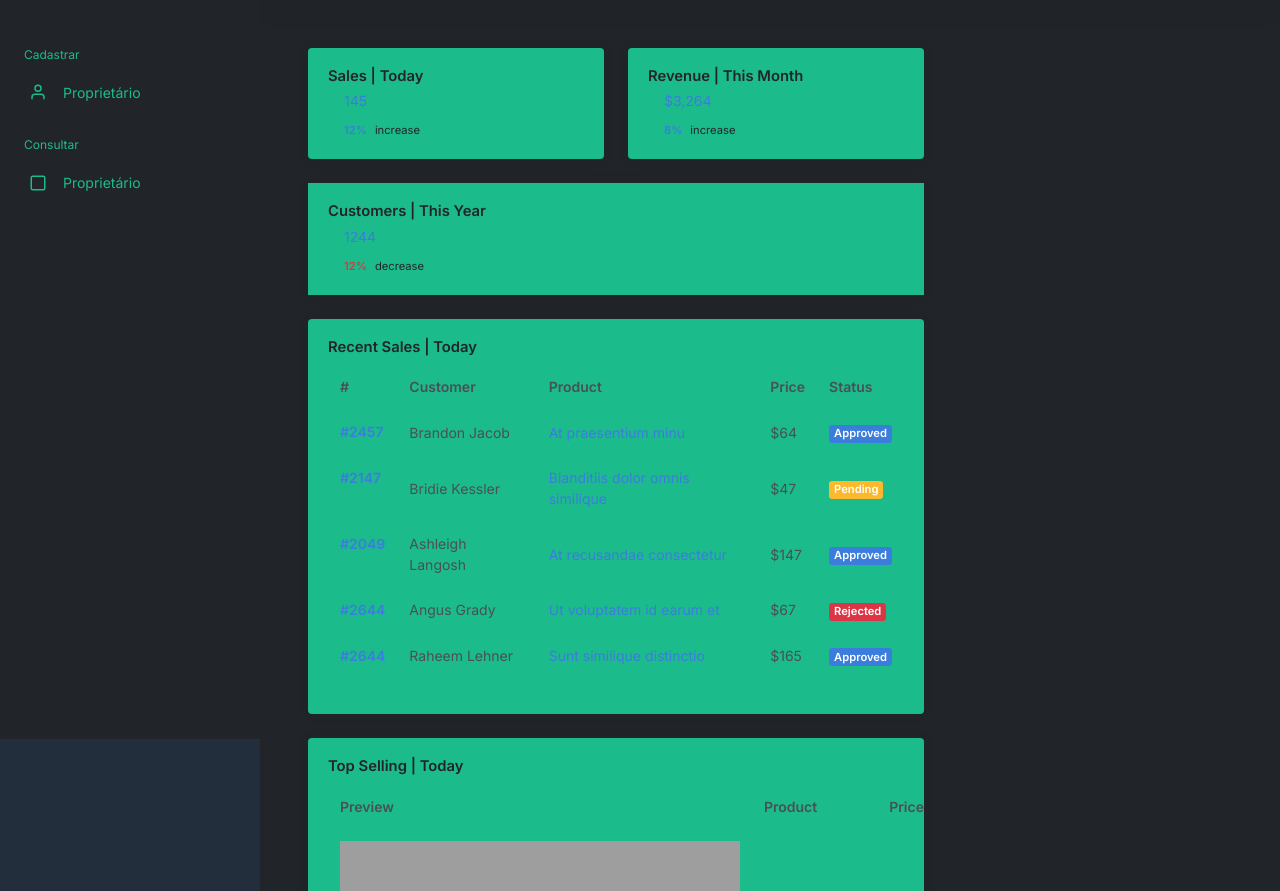
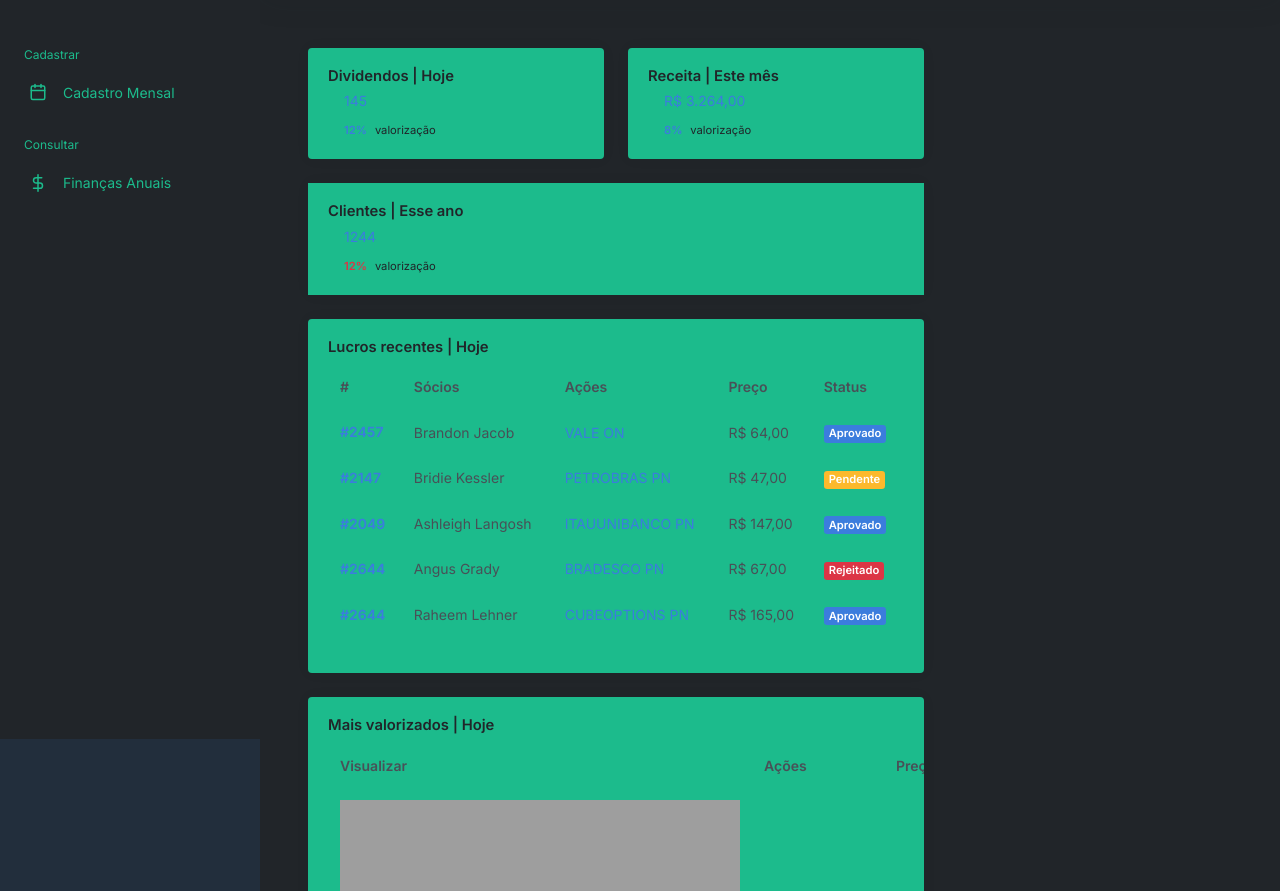
Before and after one commit to leoangonese/cube-fp, a PHP site: page /view/index.php in a window 1280 px wide. Shown: the part 61-952 px from the top of the page. Run offline with PHP 8.4, Linux system fonts and the light colour scheme; grey boxes are pictures that could not be loaded.

Commit message:
ajusted text

```diff
--- a/view/cadProprietario.php
+++ b/view/cadProprietario.php
@@ -40,7 +40,7 @@ session_start();
                 <div class="container-fluid p-0">
 
                     <div class="mb-3">
-                        <h1 class="h3 d-inline align-middle text-success">CADASTRO DE PROPRIETÁRIO</h1>
+                        <h1 class="h3 d-inline align-middle text-success">CADASTRO DE MENSAL</h1>
                     </div>
                     <form action="../controller/registrar.php" method="GET">
                         <div class="row">
@@ -48,7 +48,7 @@ session_start();
                             <div class="col-12 col-lg-8 ">
                                 <div class="card bg-success">
                                     <div class="card-header bg-success">
-                                        <h5 class="card-title mb-0 text-dark">Mes</h5>
+                                        <h5 class="card-title mb-0 text-dark">Mês</h5>
                                     </div>
                                     <div class="card-body">
                                         <select name="mes" class="form-control bg-dark text-success border-dark">
@@ -112,7 +112,7 @@ session_start();
                                     <div class="card-body">
                                         <input type="text" name="dividendos"
                                             class="form-control bg-dark text-success border-dark"
-                                            placeholder="Digite o Mes">
+                                            placeholder="Digite os seus dividendos">
                                     </div>
                                 </div>
                             </div>
--- a/view/conProprietario.php
+++ b/view/conProprietario.php
@@ -39,7 +39,7 @@ session_start();
                 <div class="container-fluid p-0">
 
                     <div class="mb-3">
-                        <h1 class="h3 d-inline align-middle text-success">CONSULTA PROPRIETÁRIO</h1>
+                        <h1 class="h3 d-inline align-middle text-success">FINANÇAS ANUAIS</h1>
                     </div>
                     <div class="row">
                         <div class="col-12 col-lg-6">
@@ -64,7 +64,6 @@ session_start();
                                     </div>
                                     <div class="col-12 col-lg-6">
                                         <button class="btn btn-outline-success" type="submit">BUSCAR</button>
-                                        <button class="btn btn-outline-danger" type="cancel">LIMPAR</button>
                                     </div>
                                 </div>
                             </form>
--- a/view/index.php
+++ b/view/index.php
@@ -33,7 +33,7 @@
                             <div class="col-xxl-4 col-md-6">
                                 <div class="card info-card sales-card bg-success">
                                     <div class="card-body">
-                                        <h5 class="card-title text-dark">Sales <span>| Today</span></h5>
+                                        <h5 class="card-title text-dark">Dividendos <span>| Hoje</span></h5>
 
                                         <div class="d-flex align-items-center">
                                             <div
@@ -43,7 +43,7 @@
                                             <div class="ps-3">
                                                 <h6 class='text-primary'>145</h6>
                                                 <span class="text-primary small pt-1 fw-bold">12%</span> <span
-                                                    class="text-dark small pt-2 ps-1">increase</span>
+                                                    class="text-dark small pt-2 ps-1">valorização</span>
 
                                             </div>
                                         </div>
@@ -57,7 +57,7 @@
                                 <div class="card info-card revenue-card bg-success">
 
                                     <div class="card-body">
-                                        <h5 class="card-title text-dark">Revenue <span>| This Month</span></h5>
+                                        <h5 class="card-title text-dark">Receita <span>| Este mês</span></h5>
 
                                         <div class="d-flex align-items-center">
                                             <div
@@ -65,9 +65,9 @@
                                                 <i class="bi bi-currency-dollar"></i>
                                             </div>
                                             <div class="ps-3">
-                                                <h6 class='text-primary'>$3,264</h6>
+                                                <h6 class='text-primary'>R$ 3.264,00</h6>
                                                 <span class="text-primary small pt-1 fw-bold">8%</span> <span
-                                                    class="text-dark small pt-2 ps-1">increase</span>
+                                                    class="text-dark small pt-2 ps-1">valorização</span>
 
                                             </div>
                                         </div>
@@ -96,7 +96,7 @@
                                     </div>
 
                                     <div class="card-body bg-success">
-                                        <h5 class="card-title text-dark">Customers <span>| This Year</span></h5>
+                                        <h5 class="card-title text-dark">Clientes <span>| Esse ano</span></h5>
 
                                         <div class="d-flex align-items-center">
                                             <div
@@ -106,7 +106,7 @@
                                             <div class="ps-3">
                                                 <h6 class='text-primary'>1244</h6>
                                                 <span class="text-danger small pt-1 fw-bold">12%</span> <span
-                                                    class="text-dark small pt-2 ps-1">decrease</span>
+                                                    class="text-dark small pt-2 ps-1">valorização</span>
 
                                             </div>
                                         </div>
@@ -121,15 +121,15 @@
                                 <div class="card recent-sales overflow-auto bg-success">
 
                                     <div class="card-body">
-                                        <h5 class="card-title text-dark">Recent Sales <span>| Today</span></h5>
+                                        <h5 class="card-title text-dark">Lucros recentes <span>| Hoje</span></h5>
 
                                         <table class="table table-borderless datatable">
                                             <thead>
                                                 <tr>
                                                     <th scope="col">#</th>
-                                                    <th scope="col">Customer</th>
-                                                    <th scope="col">Product</th>
-                                                    <th scope="col">Price</th>
+                                                    <th scope="col">Sócios</th>
+                                                    <th scope="col">Ações</th>
+                                                    <th scope="col">Preço</th>
                                                     <th scope="col">Status</th>
                                                 </tr>
                                             </thead>
@@ -137,41 +137,40 @@
                                                 <tr>
                                                     <th scope="row"><a href="#">#2457</a></th>
                                                     <td>Brandon Jacob</td>
-                                                    <td><a href="#" class="text-primary">At praesentium minu</a></td>
-                                                    <td>$64</td>
-                                                    <td><span class="badge bg-primary">Approved</span></td>
+                                                    <td><a href="#" class="text-primary">VALE ON</a></td>
+                                                    <td>R$ 64,00</td>
+                                                    <td><span class="badge bg-primary">Aprovado</span></td>
                                                 </tr>
                                                 <tr>
                                                     <th scope="row"><a href="#">#2147</a></th>
                                                     <td>Bridie Kessler</td>
-                                                    <td><a href="#" class="text-primary">Blanditiis dolor omnis
-                                                            similique</a></td>
-                                                    <td>$47</td>
-                                                    <td><span class="badge bg-warning">Pending</span></td>
+                                                    <td><a href="#" class="text-primary">PETROBRAS PN</a></td>
+                                                    <td>R$ 47,00</td>
+                                                    <td><span class="badge bg-warning">Pendente</span></td>
                                                 </tr>
                                                 <tr>
                                                     <th scope="row"><a href="#">#2049</a></th>
                                                     <td>Ashleigh Langosh</td>
-                                                    <td><a href="#" class="text-primary">At recusandae consectetur</a>
+                                                    <td><a href="#" class="text-primary">ITAUUNIBANCO PN</a>
                                                     </td>
-                                                    <td>$147</td>
-                                                    <td><span class="badge bg-primary">Approved</span></td>
+                                                    <td>R$ 147,00</td>
+                                                    <td><span class="badge bg-primary">Aprovado</span></td>
                                                 </tr>
                                                 <tr>
                                                     <th scope="row"><a href="#">#2644</a></th>
                                                     <td>Angus Grady</td>
-                                                    <td><a href="#" class="text-primar">Ut voluptatem id earum et</a>
+                                                    <td><a href="#" class="text-primar">BRADESCO PN</a>
                                                     </td>
-                                                    <td>$67</td>
-                                                    <td><span class="badge bg-danger">Rejected</span></td>
+                                                    <td>R$ 67,00</td>
+                                                    <td><span class="badge bg-danger">Rejeitado</span></td>
                                                 </tr>
                                                 <tr>
                                                     <th scope="row"><a href="#">#2644</a></th>
                                                     <td>Raheem Lehner</td>
-                                                    <td><a href="#" class="text-primary">Sunt similique distinctio</a>
+                                                    <td><a href="#" class="text-primary">CUBEOPTIONS PN</a>
                                                     </td>
-                                                    <td>$165</td>
-                                                    <td><span class="badge bg-primary">Approved</span></td>
+                                                    <td>R$ 165,00</td>
+                                                    <td><span class="badge bg-primary">Aprovado</span></td>
                                                 </tr>
                                             </tbody>
                                         </table>
@@ -185,63 +184,58 @@
                             <div class="col-12">
                                 <div class="card top-selling overflow-auto bg-success">
                                     <div class="card-body pb-0">
-                                        <h5 class="card-title text-dark">Top Selling <span>| Today</span></h5>
+                                        <h5 class="card-title text-dark">Mais valorizados <span>| Hoje</span></h5>
 
                                         <table class="table table-borderless">
                                             <thead>
                                                 <tr>
-                                                    <th scope="col">Preview</th>
-                                                    <th scope="col">Product</th>
-                                                    <th scope="col">Price</th>
-                                                    <th scope="col">Sold</th>
-                                                    <th scope="col">Revenue</th>
+                                                    <th scope="col">Visualizar</th>
+                                                    <th scope="col">Ações</th>
+                                                    <th scope="col">Preço</th>
+                                                    <th scope="col">Operações</th>
+                                                    <th scope="col">Receita</th>
                                                 </tr>
                                             </thead>
                                             <tbody>
                                                 <tr>
                                                     <th scope="row"><a href="#"><img src="assets/img/product-1.jpg"
                                                                 alt=""></a></th>
-                                                    <td><a href="#" class="text-primary fw-bold">Ut inventore ipsa
-                                                            voluptas nulla</a></td>
-                                                    <td>$64</td>
+                                                    <td><a href="#" class="text-primary fw-bold">ITAUUNIBANCO PN</a></td>
+                                                    <td>R$ 64,00</td>
                                                     <td class="fw-bold">124</td>
-                                                    <td>$5,828</td>
+                                                    <td>R$ 5.828,00</td>
                                                 </tr>
                                                 <tr>
                                                     <th scope="row"><a href="#"><img src="assets/img/product-2.jpg"
                                                                 alt=""></a></th>
-                                                    <td><a href="#" class="text-primary fw-bold">Exercitationem
-                                                            similique doloremque</a></td>
-                                                    <td>$46</td>
+                                                    <td><a href="#" class="text-primary fw-bold">BRADESCO PN</a></td>
+                                                    <td>R$ 46,00</td>
                                                     <td class="fw-bold">98</td>
-                                                    <td>$4,508</td>
+                                                    <td>R$ 4.508,00</td>
                                                 </tr>
                                                 <tr>
                                                     <th scope="row"><a href="#"><img src="assets/img/product-3.jpg"
                                                                 alt=""></a></th>
-                                                    <td><a href="#" class="text-primary fw-bold">Doloribus nisi
-                                                            exercitationem</a></td>
-                                                    <td>$59</td>
+                                                    <td><a href="#" class="text-primary fw-bold">ITAUUNIBANCO PN</a></td>
+                                                    <td>R$ 59,00</td>
                                                     <td class="fw-bold">74</td>
-                                                    <td>$4,366</td>
+                                                    <td>R$ 4.366,00</td>
                                                 </tr>
                                                 <tr>
                                                     <th scope="row"><a href="#"><img src="assets/img/product-4.jpg"
                                                                 alt=""></a></th>
-                                                    <td><a href="#" class="text-primary fw-bold">Officiis quaerat sint
-                                                            rerum error</a></td>
-                                                    <td>$32</td>
+                                                    <td><a href="#" class="text-primary fw-bold">PETROBRAS PN</a></td>
+                                                    <td>R$ 32,00</td>
                                                     <td class="fw-bold">63</td>
-                                                    <td>$2,016</td>
+                                                    <td>R$ 2.016,00</td>
                                                 </tr>
                                                 <tr>
                                                     <th scope="row"><a href="#"><img src="assets/img/product-5.jpg"
                                                                 alt=""></a></th>
-                                                    <td><a href="#" class="text-primary fw-bold">Sit unde debitis
-                                                            delectus repellendus</a></td>
-                                                    <td>$79</td>
+                                                    <td><a href="#" class="text-primary fw-bold">CUBEOPTIONS PN</a></td>
+                                                    <td>R$ 79,00</td>
                                                     <td class="fw-bold">41</td>
-                                                    <td>$3,239</td>
+                                                    <td>R$ 3.239,00</td>
                                                 </tr>
                                             </tbody>
                                         </table>
--- a/view/menu.php
+++ b/view/menu.php
@@ -14,8 +14,8 @@
 
         <li class="sidebar-item">
             <a class="sidebar-link bg-dark text-success" href="cadProprietario.php">
-                <i class="align-middle text-success" data-feather="user"></i> <span
-                    class="align-middle">Proprietário</span>
+                <i class="align-middle text-success" data-feather="calendar"></i> <span
+                    class="align-middle">Cadastro Mensal</span>
             </a>
         </li>
 
@@ -26,8 +26,8 @@
 
         <li class="sidebar-item">
             <a class="sidebar-link bg-dark text-success" href="conProprietario.php">
-                <i class="align-middle text-success" data-feather="square"></i> <span
-                    class="align-middle">Proprietário</span>
+                <i class="align-middle text-success" data-feather="dollar-sign"></i> <span
+                    class="align-middle">Finanças Anuais</span>
             </a>
         </li>
 
```
